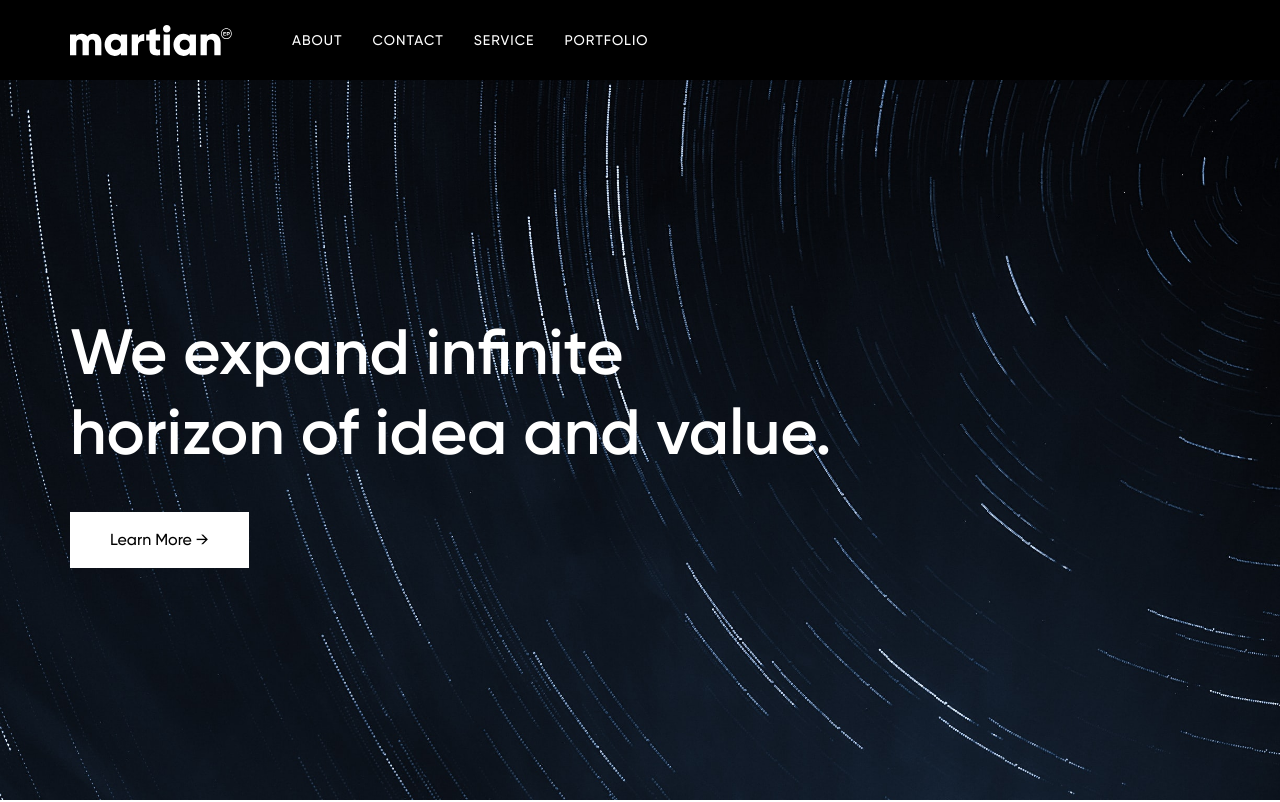
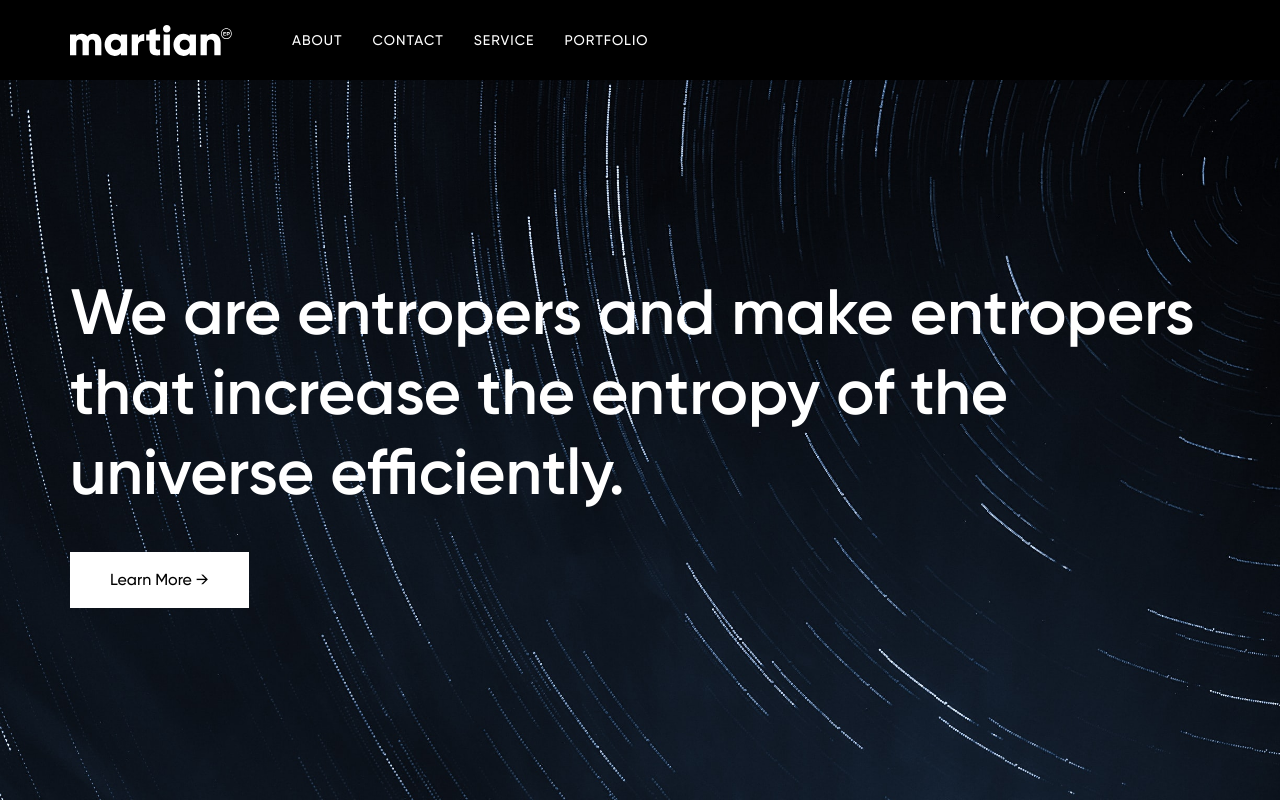
Before and after one commit to entropyparadox/entropyparadox.com, a plain HTML site: page index.html in a window 1280 px wide. Shown: the top 802 px of the page. Drawn offline with nearby package versions, Linux system fonts and the light colour scheme.

Commit message:
Update index.html

```diff
--- a/index.html
+++ b/index.html
@@ -46,7 +46,7 @@
   <div style="-webkit-transform:translate3d(0, 0, 0) scale3d(1, 0, 1) rotateX(0) rotateY(0) rotateZ(0) skew(0, 0);-moz-transform:translate3d(0, 0, 0) scale3d(1, 0, 1) rotateX(0) rotateY(0) rotateZ(0) skew(0, 0);-ms-transform:translate3d(0, 0, 0) scale3d(1, 0, 1) rotateX(0) rotateY(0) rotateZ(0) skew(0, 0);transform:translate3d(0, 0, 0) scale3d(1, 0, 1) rotateX(0) rotateY(0) rotateZ(0) skew(0, 0);display:none" class="nav-overay"></div>
   <div class="section1">
     <div class="div-block-5">
-      <p class="paragraph-2">We expand infinite<br>horizon of idea and value.<br></p><a href="about.html" class="button w-button">Learn More →</a></div>
+      <p class="paragraph-2">We are entropers and make entropers that increase the entropy of the universe efficiently.</p><a href="about.html" class="button w-button">Learn More →</a></div>
   </div>
   <div class="section2">
     <div class="div-block-7">
```
